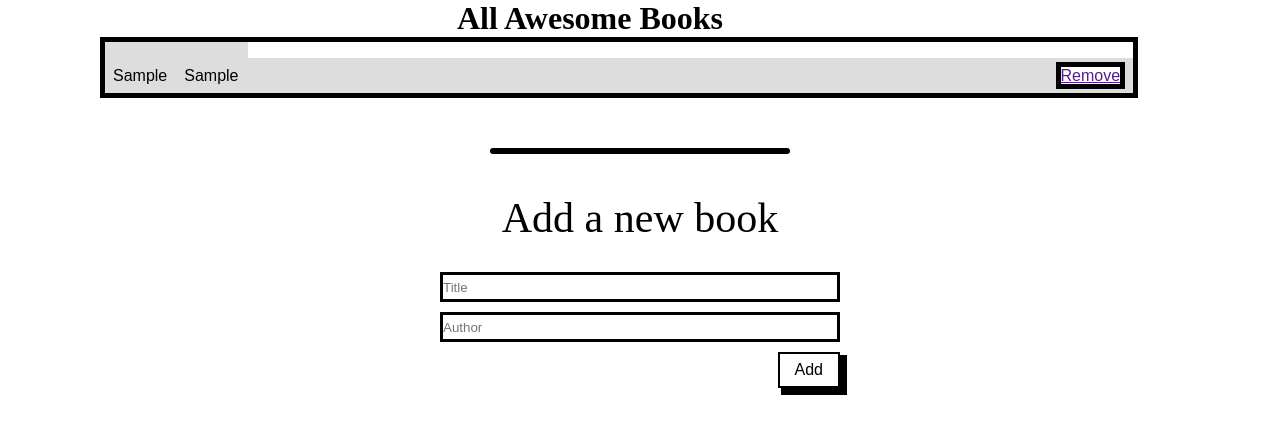
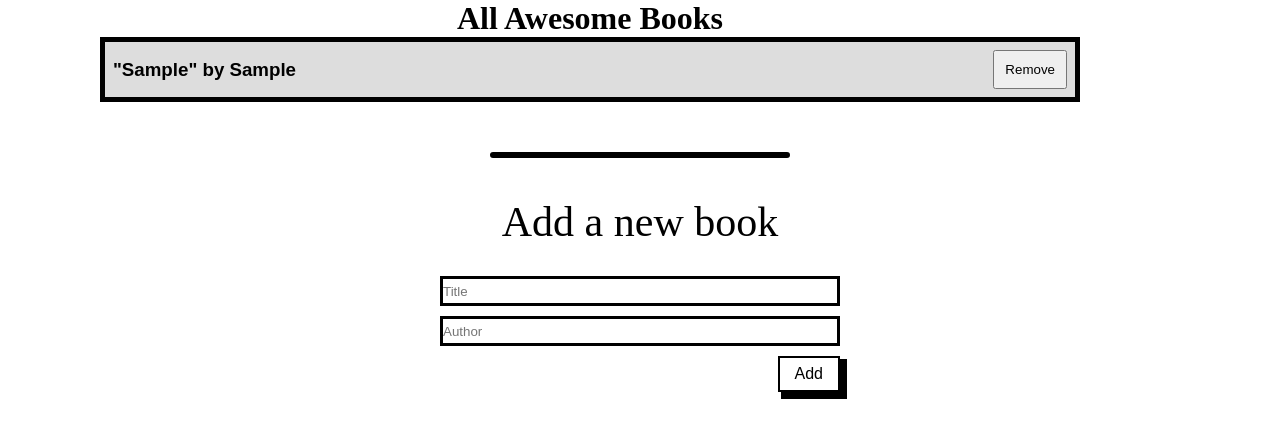
Before and after one commit to Lul-Abdifan/Awesome-Books, a plain HTML site: page index.html in a window 1280 px wide. Both pictures are taken after typing "Sample", "Sample" into the empty fields and a click on the input "Add". Drawn offline with Linux system fonts and the light colour scheme.

Commit message:
Remove commented code

```diff
--- a/index.html
+++ b/index.html
@@ -11,10 +11,7 @@
    <div class="dataContainer">
     <h1>All Awesome Books</h1>
     <table id="table-data">
-        <thead>   <tr>
-            <th id=""></th>
-            <th></th>
-          </tr>
+        <thead>
         </thead>
         <tbody class="bookLists">
 
--- a/script.js
+++ b/script.js
@@ -14,10 +14,17 @@ class UI {
         const list =document.querySelector('.bookLists');
         const row =document.createElement('tr');
         row.innerHTML =
-        `<td>${book.title}</td>
-        <td>${book.author}</td>
-        <td><a href="" class="delete">Remove</a></td>
+        `<td id="authorTitle"> <div class="raw-lists-header"> <h3>"${book.title}" by </h3>
+        <h3>${book.author}</h3></td> </div>
+
         `;
+        const createButton = document.createElement('td');
+    const removeBtn = document.createElement('button');
+    removeBtn.classList.add('remove-button');
+    removeBtn.type = 'submit';
+    removeBtn.innerText = 'Remove';
+    createButton.appendChild(removeBtn);
+    row.appendChild(createButton);
         list.appendChild(row);
 
     }
@@ -25,11 +32,13 @@ class UI {
            document.querySelector('#title').value="";
         document.querySelector('#author').value="";
     }
-    static deleteBook(e){
-        if(e.classllist.contains('delete')){
-            e.parentElement.parentElement.remove();
+
+    static deleteBook(el) {
+        if (el.classList.contains('remove-button')) {
+          el.parentElement.parentElement.remove();
         }
-    }
+      }
+
 
 }
 
@@ -85,6 +94,8 @@ class Store {
       Store.addBook(book);
       UI.clearField();
     Store.removeBook(e.target.parentElement.previousElementSibling.textContent);
+
+
       // document.querySelector('#title').value="";
       // document.querySelector('#author').value="";
   })
@@ -93,51 +104,6 @@ class Store {
   document.querySelector('.bookLists').addEventListener('click',(e)=>
   {
    UI.deleteBook(e.target);
-  // console.log(e.target);
+
 
   });
-
-
-
-
-
-
-
-
-
-
-
-
-
-
-
-
-
-// class ui{
-
-//     addBook(book){
-//         const lists =document.querySelector('.bookLists');
-//         const list  = document.createElement('tr');
-//         list.innerHTML=
-//         `<td>${book.title}</td>
-//          <td>${book.author}</td>
-//          <td><a href="" class="remove">Remove</a></td>
-//         `;
-//         lists.appendChild(list);
-//     }
-//     clearFields(){
-//         document.getElementById('title').value="";
-//         document.getElementById('author').value="";
-//     };
-// }
-//     document.getElementById('form').addEventListener('submit',function(e){
-
-//        const titleholder =  document.getElementById('title').value;
-//        const authorholder = document.getElementById('author').value;
-//        const book =new Book(titleholder,authorholder);
-//        const ui = new userInterface();
-//        ui.addBook(book);
-//        ui.clearFields();
-
-
-//     })
--- a/style.css
+++ b/style.css
@@ -12,6 +12,12 @@
 }
 .dataContainer h1 {
     text-align: center;
+}
+h3{
+    display: inline;
+}
+.raw-lists-header{
+    display: inline;
 }
 
 table {
@@ -28,17 +34,29 @@ table {
 
     margin-left:800px;
     border:5px  solid black;
+    color:black;
+    list-style-type: none
+    ;
+    box-shadow: 1px 0 2px;
   }
   td, th {
     border: 1px solid #dddddd;
     text-align: left;
     padding: 8px;
+    width: 40%;
   }
 
   tr:nth-child(odd) {
     background-color: #dddddd;
   }
 
+  #authorTitle{
+    width:300px;
+  }
+.remove-button{
+margin-left:300px;
+padding:10px;
+}
 
 
 
```
